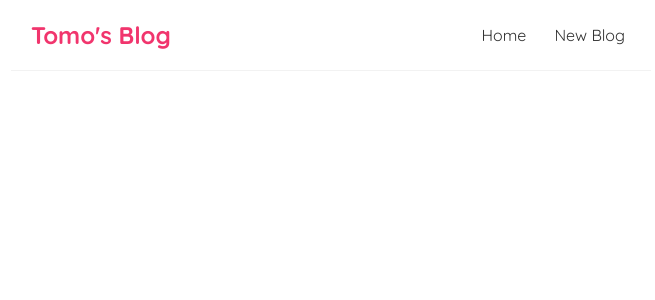
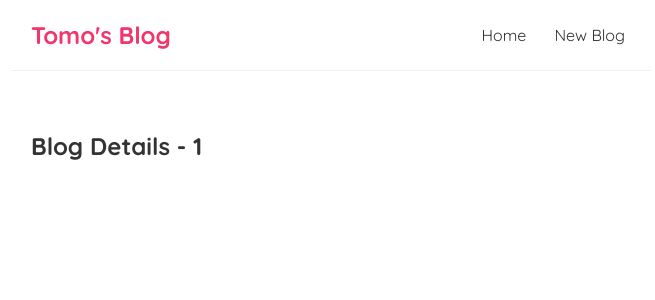
Before and after one commit to tomonorman/react-blog, a React (Create React App) app: page /blogs/1 in a window 1280 px wide. Shown: the top 300 px of the page, without its empty margins (309-964 px from the left). Built offline with nearby package versions, Linux system fonts and the light colour scheme.

Commit message:
blog route added

```diff
--- a/src/App.js
+++ b/src/App.js
@@ -2,6 +2,7 @@
 import Home from "./Home";
 import { BrowserRouter as Router, Route, Switch } from "react-router-dom";
 import Create from "./Create";
+import BlogDetails from "./BlogDetails";
 
 function App() {
   return (
@@ -16,6 +17,9 @@
             <Route path="/create">
               <Create />
             </Route>
+            <Route path="/blogs/:id">
+              <BlogDetails />
+            </Route>
           </Switch>
         </div>
       </div>
--- /dev/null
+++ b/src/BlogDetails.js
@@ -0,0 +1,13 @@
+import { useParams } from "react-router-dom";
+
+const BlogDetails = () => {
+  const { id } = useParams()
+
+  return (
+    <div className="blog-details">
+      <h2>Blog Details - { id }</h2>
+    </div>
+  );
+}
+
+export default BlogDetails;
--- a/src/BlogList.js
+++ b/src/BlogList.js
@@ -1,3 +1,5 @@
+import { Link } from "react-router-dom";
+
 const BlogList = ({ blogs, title }) => {
 
   return (
@@ -5,8 +7,10 @@
       <h2>{ title }</h2>
       {blogs.map((blog) => (
         <div className="blog-preview" key={blog.id}>
-          <h2>{ blog.title }</h2>
-          <p>Written by { blog.author }</p>
+          <Link to={`/blogs/${blog.id}`}>
+            <h2>{ blog.title }</h2>
+            <p>Written by { blog.author }</p>
+          </Link>
         </div>
       ))}
     </div>
--- a/src/index.css
+++ b/src/index.css
@@ -57,3 +57,7 @@
   color: #f1356d;
   margin-bottom: 8px;
 }
+
+.blog-preview a {
+  text-decoration: none;
+}
```
Also changed, not shown: 1 other file (tests, documents, lock files or other folders).
